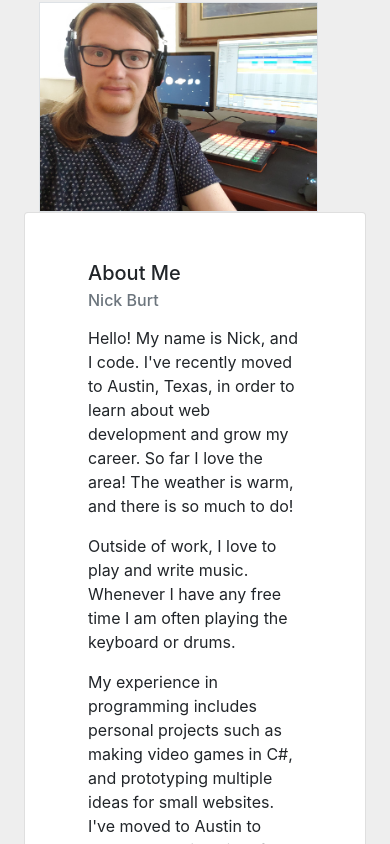
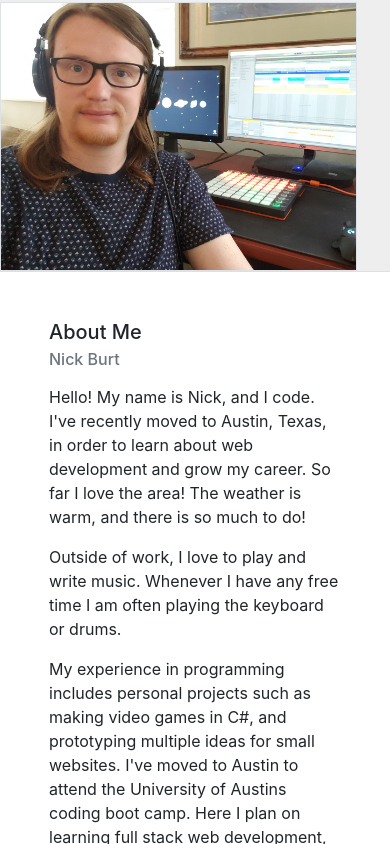
Before and after one commit to nbur4556/responsive-portfolio, a plain HTML site: page index.html in a window 390 px wide. Shown: the part 156-1000 px from the top of the page. Drawn offline with nearby package versions, Linux system fonts and the light colour scheme.

Commit message:
media querry sets container width to 100% on xs screens

```diff
--- a/assets/stylesheets/stylesheet.css
+++ b/assets/stylesheets/stylesheet.css
@@ -7,3 +7,11 @@ body{
     max-width: 80%;
     min-height: 100vh;
 }
+
+/* xs screens */
+@media screen and (max-width: 767px){
+    /* .container takes up 100% width */
+    .container{
+        max-width: 100%;
+    }
+}
```
